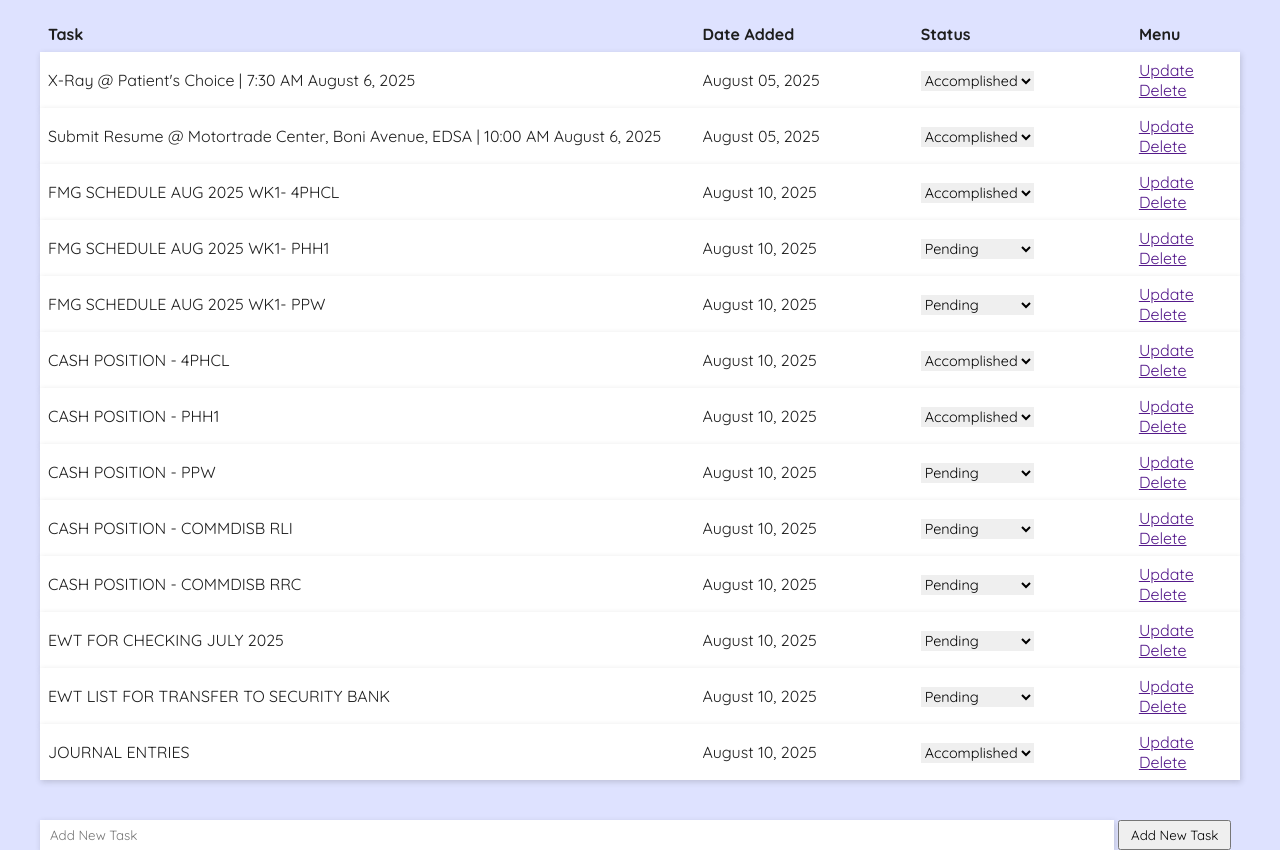
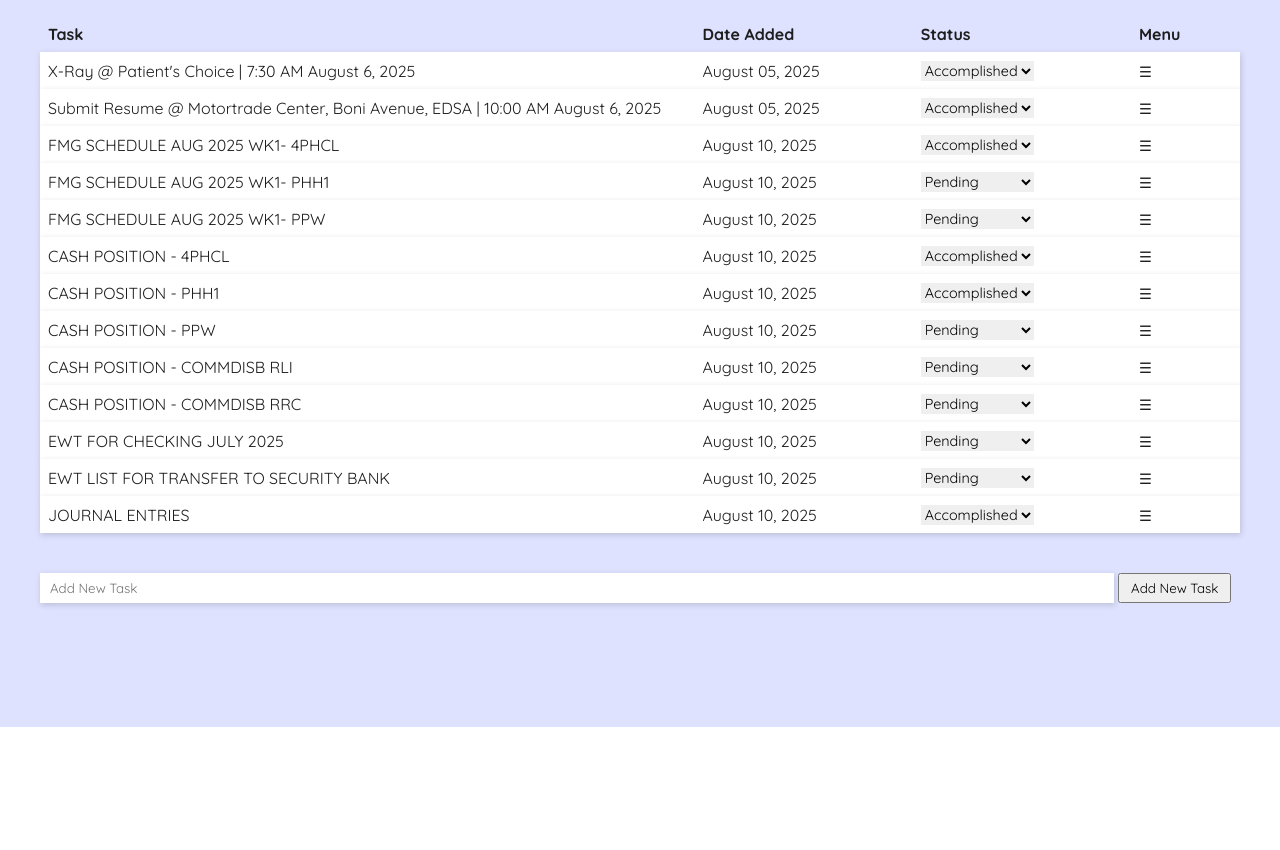
Before and after one commit to amnotysh/Task-Manager, a Flask app: page / in a window 1280 px wide. Shown: the part 73-923 px from the top of the page. After the commit the page ends 800 px from the top, so only its background shows below. Run offline with Flask 3, Linux system fonts and the light colour scheme.

Commit message:
Menu option update

```diff
--- a/static/css/main.css
+++ b/static/css/main.css
@@ -133,3 +133,19 @@ table.tb_content .status_content {
 table.tb_content .menu_content {
     width: 10vh;
 }
+
+.menu-select {
+    position: relative;
+    font-size: 0.9rem;
+    cursor: pointer;
+}
+
+.menu-select select {
+    position: absolute;
+    top: 0;
+    left: 0;
+    opacity: 0;
+    cursor: pointer;
+    border: none;
+    font-size: 0.9rem;
+}
--- a/templates/index.html
+++ b/templates/index.html
@@ -34,9 +34,14 @@
                         </select>
                     </form>
                 </td>
-                <td class = "menu_content">
-                    <a href="">Update</a>
-                    <a href="">Delete</a>
+                <td class="menu_content">
+                    <label class="menu-select">
+                        &#9776;
+                        <select onchange="if(this.value) window.location=this.value">
+                            <option href = "#">Update</option>
+                            <option href = "#">Delete</option>
+                        </select>
+                    </label>
                 </td>
             </tr>
             {% endfor %}
```
Also changed, not shown: app.py (line endings or trailing spaces), instance/tasks.db.
